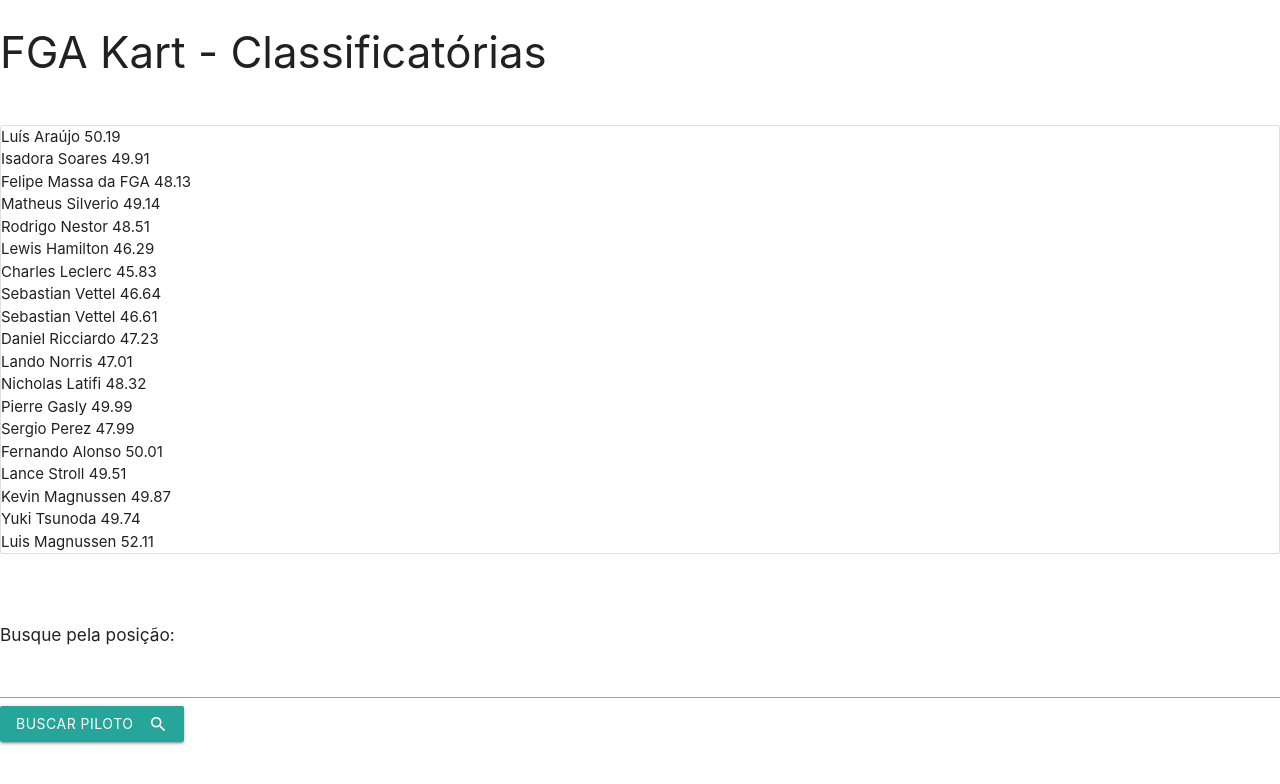
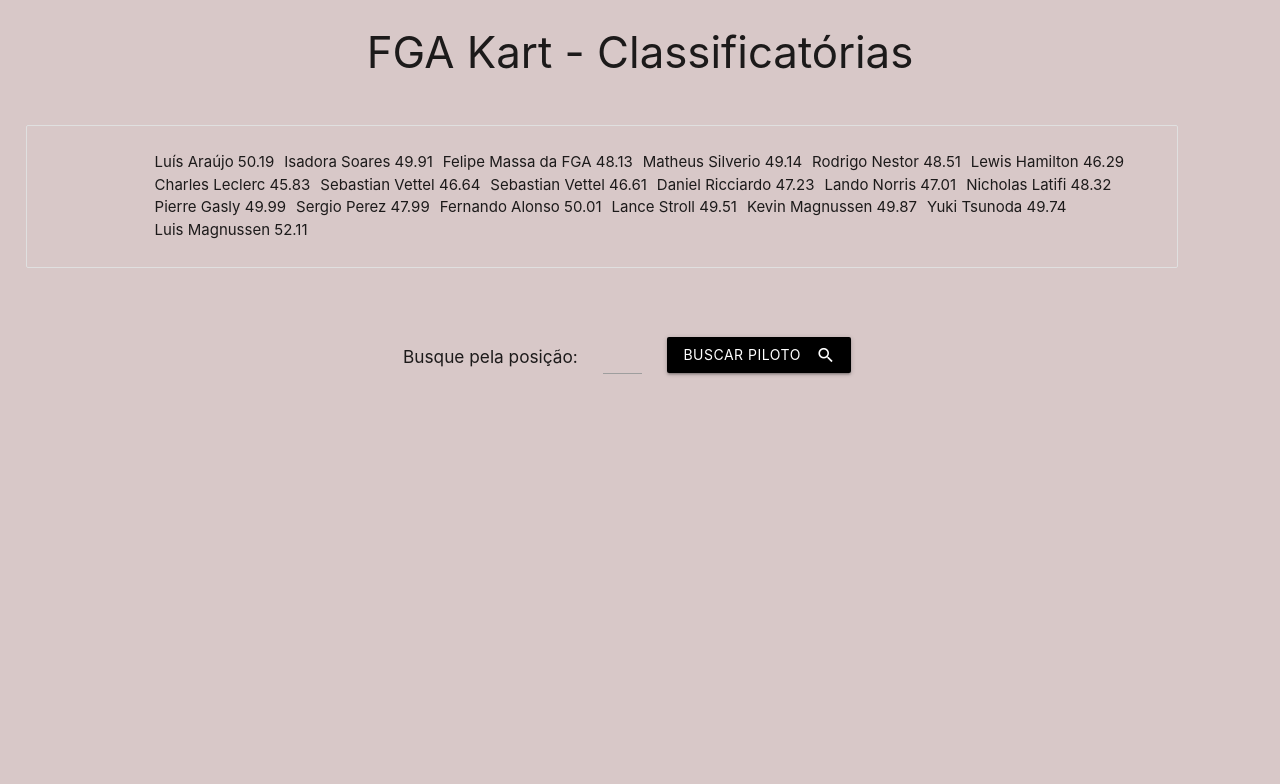
Before and after one commit to projeto-de-algoritmos/D-C_KartFGA, a plain HTML site: page index.html in a window 1280 px wide. Drawn offline with nearby package versions, Linux system fonts and the light colour scheme.

Commit message:
feat: styles css
Co-authored-by: Luís Furtado <luiscesm1@gmail.com>

```diff
--- a/styles.css
+++ b/styles.css
@@ -1 +1,44 @@
 /* add styles here */
+body {
+  background-color: rgb(216, 200, 200);
+}
+
+h3 {
+  display: flex;
+  justify-content: center;
+  align-items: center;
+}
+.collection {
+  display: flex;
+  justify-content: start;
+  flex-wrap: wrap;
+  gap: 1%;
+  align-items: center;
+  width: 90%;
+  margin-left: 2% !important;
+  padding: 2%;
+}
+.collection-item {
+  width: 20%;
+  margin: 2px !important;
+  background-color: rgb(200, 191, 191) !important;
+}
+
+.form {
+  display: flex;
+  justify-content: center;
+  align-items: center;
+  gap: 2%;
+}
+
+#input-posicao {
+  width: 3%;
+}
+
+.btn {
+  background-color: black !important;
+}
+
+ul:not(.browser-default) {
+  padding-left: 10% !important;
+}
```
